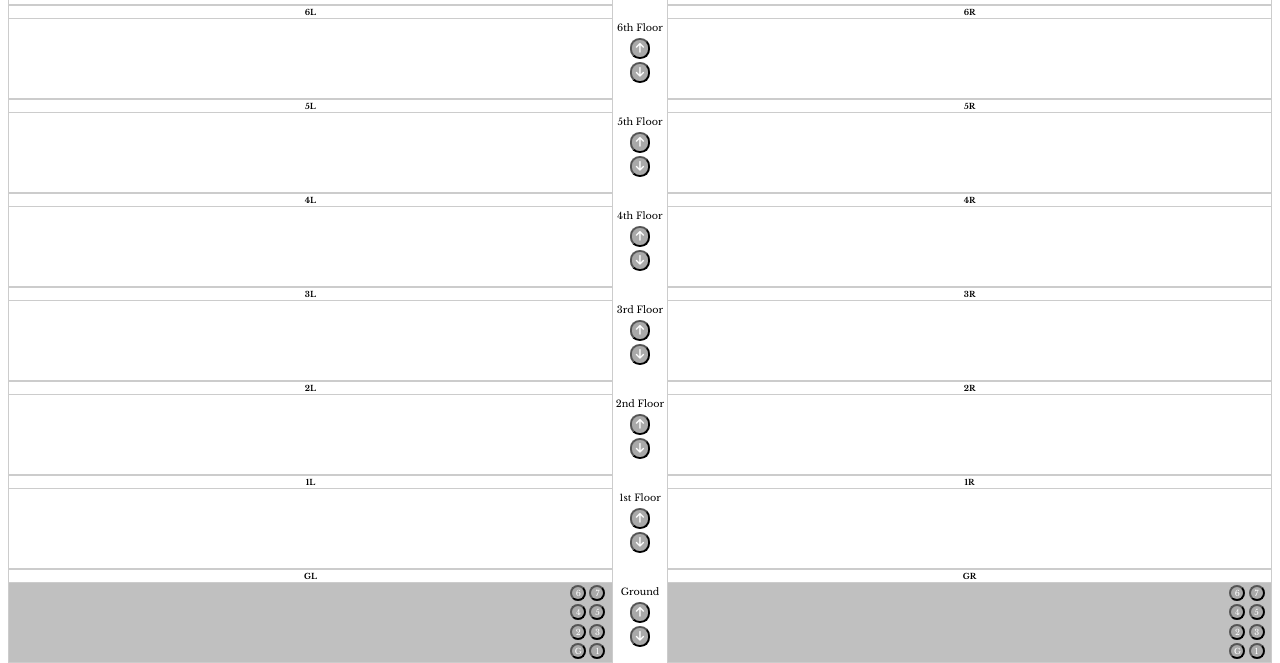
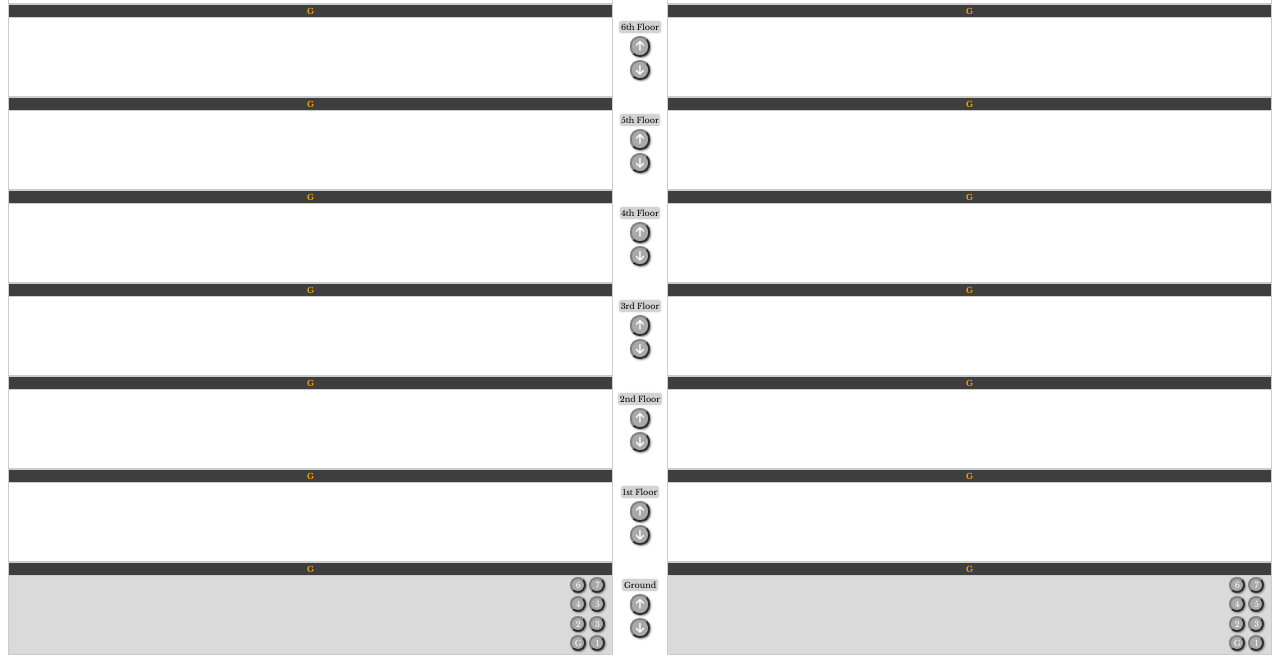
Before and after one commit to s2a31/elevator-simulation, a plain HTML site: page index.html in a window 1280 px wide. Shown: the part 137-800 px from the top of the page. Drawn offline with nearby package versions, Linux system fonts and the light colour scheme.

Commit message:
Add elevator movement animation and floor indicators

```diff
--- a/script.js
+++ b/script.js
@@ -1,12 +1,12 @@
 const floors = [
-  { num: 0, label: 'Ground', left: 'GL', right: 'GR', hasElevator: true },
-  { num: 1, label: '1st Floor', left: '1L', right: '1R' },
-  { num: 2, label: '2nd Floor', left: '2L', right: '2R' },
-  { num: 3, label: '3rd Floor', left: '3L', right: '3R' },
-  { num: 4, label: '4th Floor', left: '4L', right: '4R' },
-  { num: 5, label: '5th Floor', left: '5L', right: '5R' },
-  { num: 6, label: '6th Floor', left: '6L', right: '6R' },
-  { num: 7, label: '7th Floor', left: '7L', right: '7R' },
+  { num: 0, label: 'Ground', hasElevator: true },
+  { num: 1, label: '1st Floor' },
+  { num: 2, label: '2nd Floor' },
+  { num: 3, label: '3rd Floor' },
+  { num: 4, label: '4th Floor' },
+  { num: 5, label: '5th Floor' },
+  { num: 6, label: '6th Floor' },
+  { num: 7, label: '7th Floor' },
 ];
 
 const elevators = [
@@ -53,8 +53,13 @@ floors.forEach((floor) => {
   const shaftLeft = document.createElement('div');
   shaftLeft.classList.add('shaft', 'shaft-left');
   const h2Left = document.createElement('h2');
-  h2Left.textContent = floor.left;
+  const indicatorLeft = document.createElement('span');
+  indicatorLeft.classList.add('floor-indicator');
+  indicatorLeft.dataset.elevator = 'elevator1';
+  indicatorLeft.textContent = '';
+  h2Left.appendChild(indicatorLeft);
   shaftLeft.appendChild(h2Left);
+
   if (floor.hasElevator) {
     const elevator1 = document.createElement('div');
     elevator1.classList.add('elevator', 'elevator1');
@@ -81,8 +86,13 @@ floors.forEach((floor) => {
   const shaftRight = document.createElement('div');
   shaftRight.classList.add('shaft', 'shaft-right');
   const h2Right = document.createElement('h2');
-  h2Right.textContent = floor.right;
+  const indicatorRight = document.createElement('span');
+  indicatorRight.classList.add('floor-indicator');
+  indicatorRight.dataset.elevator = 'elevator2';
+  indicatorRight.textContent = '';
+  h2Right.appendChild(indicatorRight);
   shaftRight.appendChild(h2Right);
+
   if (floor.hasElevator) {
     const elevator2 = document.createElement('div');
     elevator2.classList.add('elevator', 'elevator2');
@@ -99,6 +109,15 @@ elevators.forEach((elevator) => {
   const el = document.querySelector(`.elevator[data-elevator="${elevator.id}"]`);
   elevator.element = el;
 });
+
+function updateFloorIndicators() {
+  document.querySelectorAll('.floor-indicator').forEach((span) => {
+    const elevatorId = span.dataset.elevator;
+    const elevator = elevators.find((e) => e.id === elevatorId);
+    span.textContent = elevator.currentFloor === 0 ? 'G' : elevator.currentFloor;
+  });
+}
+updateFloorIndicators();
 
 document.addEventListener('click', (event) => {
   if (event.target.closest('.panel-btn')) {
@@ -163,17 +182,14 @@ document.addEventListener('click', (event) => {
 
 function moveElevator(elevator, targetFloor) {
   if (elevator.isMoving) return;
-
   elevator.isMoving = true;
 
-  const targetFloorElement = document.querySelector(`.floor[data-floor="${targetFloor}"]`);
-  const targetShaft = targetFloorElement.querySelector(elevator.id === 'elevator1' ? '.shaft-left' : '.shaft-right');
-
-  targetShaft.appendChild(elevator.element);
+  const floorHeight = document.querySelector('.floor').getBoundingClientRect().height;
+  elevator.element.style.transform = `translateY(${-targetFloor * floorHeight}px)`;
 
   elevator.currentFloor = targetFloor;
+  updateFloorIndicators();
   elevator.isMoving = false;
-
   if (elevator.queue.length > 0) {
     const next = elevator.queue.shift();
     moveElevator(elevator, next);
--- a/style.css
+++ b/style.css
@@ -22,7 +22,9 @@ input, button, textarea, select {
   font: inherit;
 }
 
-
+:root {
+  --border-color: rgb(128, 128, 128);
+}
 
 body {
   display: flex;
@@ -38,7 +40,11 @@ h2 {
   border-bottom: 1px solid #ccc;
   position: relative;
   z-index: 2;
-  background-color: white;
+  background-color: rgb(62, 62, 62);
+}
+
+.floor-indicator {
+  color: orange;
 }
 
 .container {
@@ -46,6 +52,7 @@ h2 {
   flex-direction: column-reverse;
   flex: 1;
   overflow-y: auto;
+  margin: 0 0.5rem 0.5rem 0.5rem;
 }
 
 .floor {
@@ -54,7 +61,6 @@ h2 {
   align-items: center;
   text-align: center;
   gap: 0.2rem;
-  margin: 0 0.5rem;
   height: 100%;
 }
 
@@ -70,7 +76,11 @@ h2 {
 }
 
 .floor-label {
-  font-size: 0.6rem;
+  font-size: 0.5rem;
+  background-color: lightgray;
+  padding: 0 0.1rem;
+  border-radius: 0.2rem;
+  box-shadow: 0 0 2px lightgray;
 }
 
 .btn {
@@ -80,22 +90,23 @@ h2 {
   font-size: 0.7rem;
   border-radius: 0.6rem;
   cursor: pointer;
+  border-color: var(--border-color);
+  box-shadow: 1px 1px 2px var(--border-color);
 }
 
 .shaft {
   position: relative;
-  overflow: hidden;
   border: 1px solid #ccc;
   height: 100%;
 }
 
 .elevator {
   position: absolute;
-  width: 100%;
-  height: 100%;
-  bottom: 0;
-  background: silver;
+  inset: 0;
+  background: rgb(218, 218, 218);
   z-index: 1;
+  transition: transform 3s ease-in-out;
+  will-change: transform;
 }
 
 .panel {
@@ -118,4 +129,6 @@ h2 {
   cursor: pointer;
   width: 1rem;
   height: 1rem;
+  border-color: var(--border-color);
+  box-shadow: 1px 1px 2px var(--border-color);
 }
```
